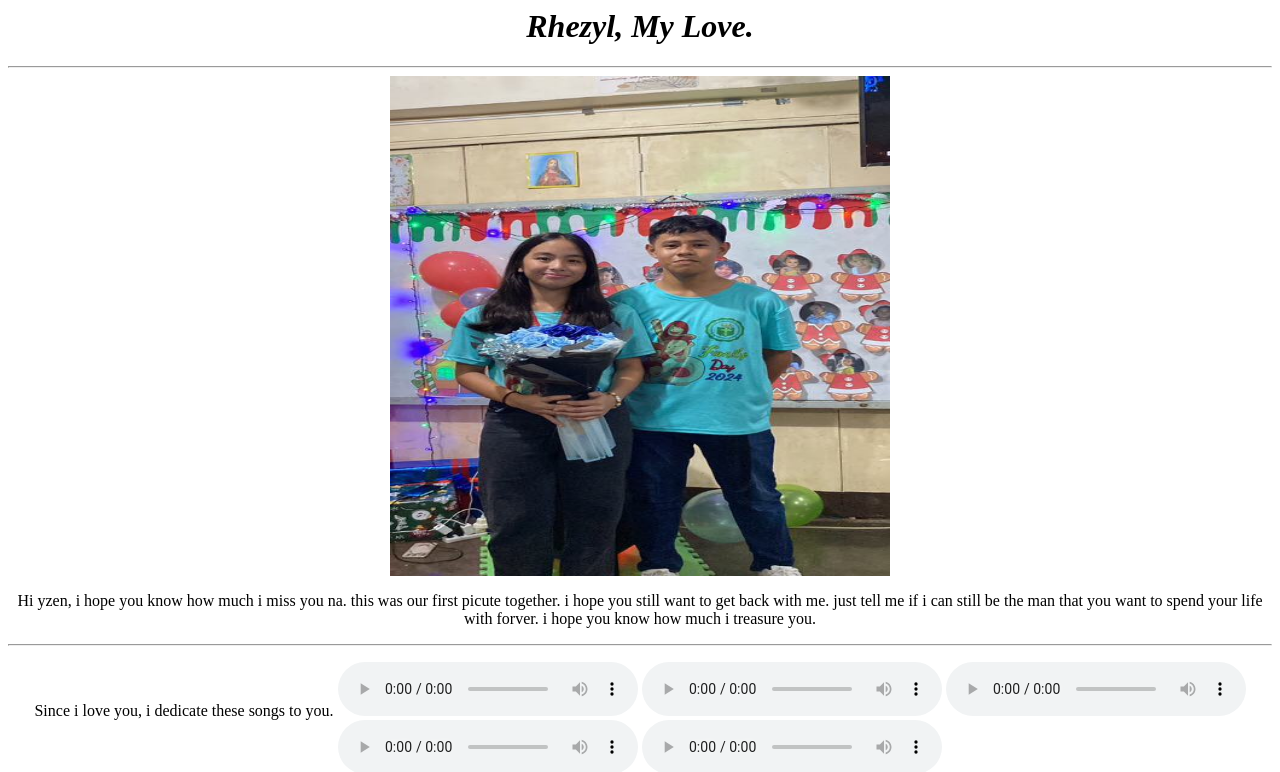
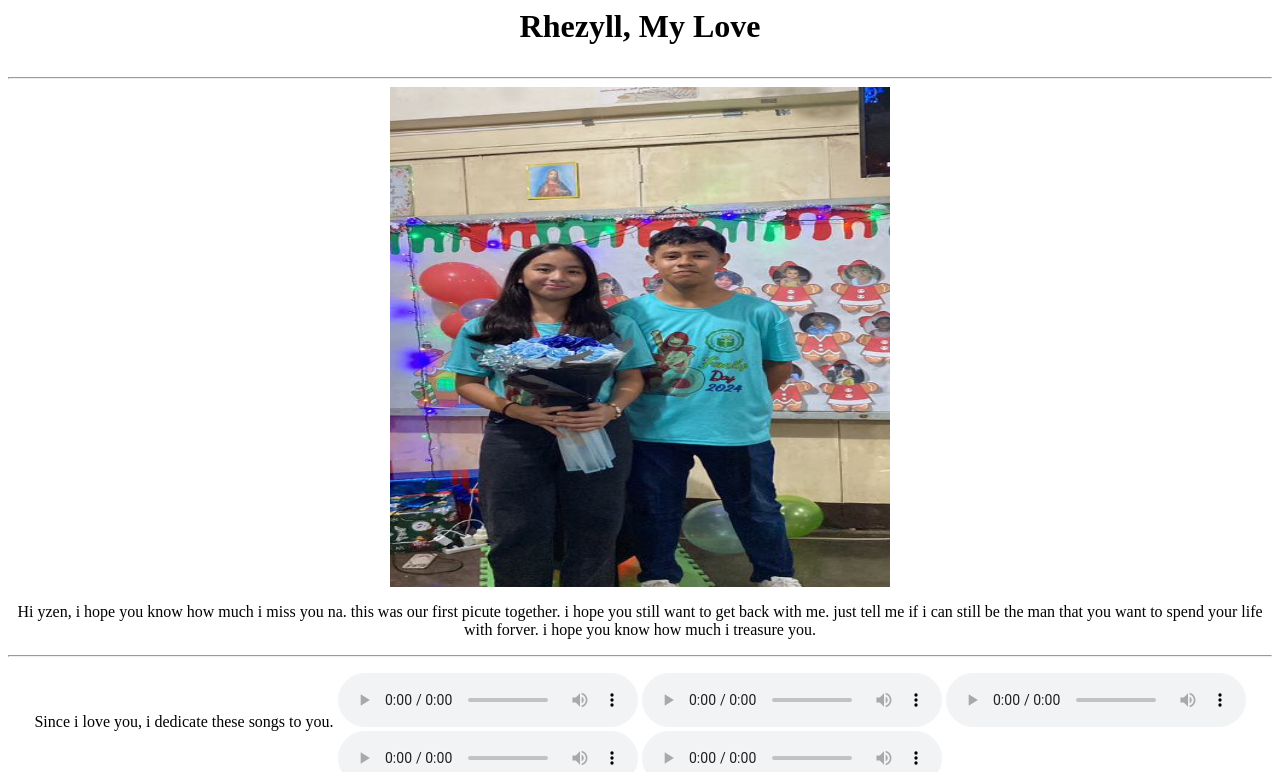
Before and after one commit to Eljohn68/test_git, a plain HTML site: page index.html in a window 1280 px wide. Shown: the top 772 px of the page. Drawn offline with Linux system fonts and the light colour scheme.

Commit message:
Update index.html

```diff
--- a/index.html
+++ b/index.html
@@ -3,7 +3,7 @@
 	      <title> Rhozetstsky </title>
 	 </head>
 	 <body>
-	 <h1> <center> <em> Rhezyl, My Love. </em> </center> </h1>
+	 <p style="font-size: 32px; font-weight: bold; text-align: center;">Rhezyll, My Love</p>
 	 <hr>
 	 <center> <img src="494325138_1376816773559108_3444951390016932159_n.jpg" width="500" height="500" </center>
 	 <p> Hi yzen, i hope you know how much i miss you na. this was our first picute together. i hope you still want to get back with me. just tell me if i can still be the man that you want to spend your life with forver. i hope you know how much i treasure you.
```
